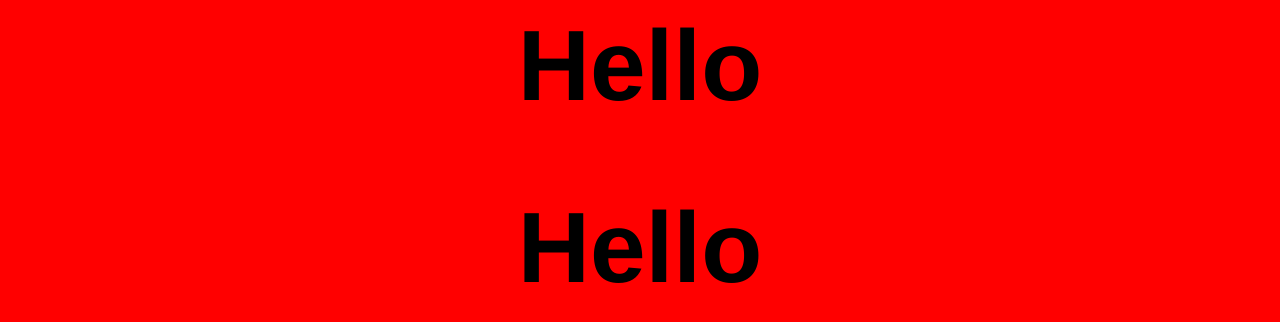
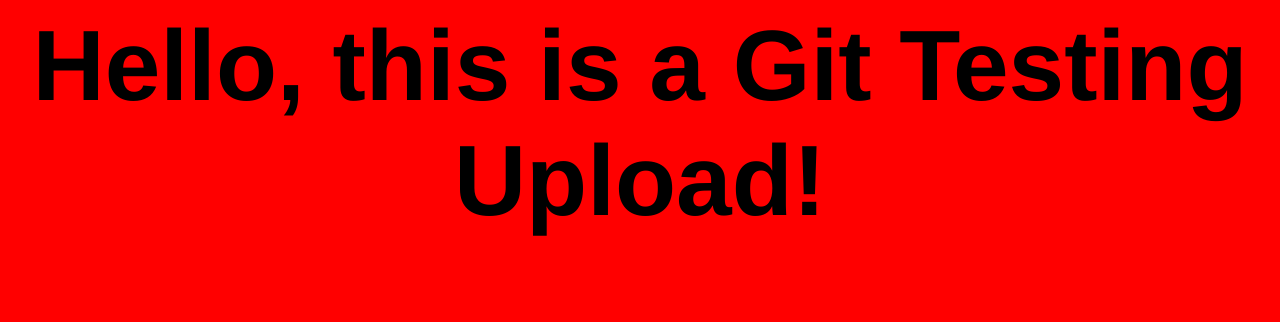
Before and after one commit to AshTheCodingGuru/Git-Test-Upload, a plain HTML site: page index.html in a window 1280 px wide. Drawn offline with Linux system fonts and the light colour scheme.

Commit message:
Changed and updated all files in Git Test Upload

```diff
--- a/index.html
+++ b/index.html
@@ -1,4 +1,3 @@
 <link rel="stylesheet" href="styles.css">
 
-<h1>Hello</h1>
-<h1>Hello</h1>
+<h1>Hello, this is a Git Testing Upload!</h1>
--- a/styles.css
+++ b/styles.css
@@ -3,5 +3,4 @@ body {
     font-family: helvetica;
     font-size: 50px;
     text-align: center;
-    font-weight: bold;
 }
```
